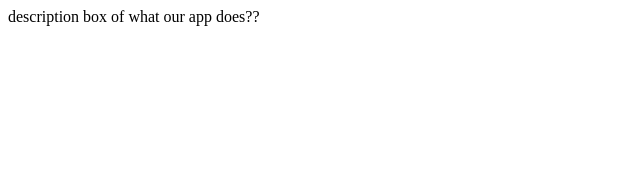
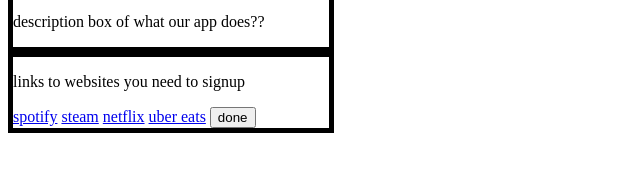
Before and after one commit to christiecamp/night-in-lineup, a plain HTML site: page index.html in a window 1280 px wide. Shown: the part 348-520 px from the top of the page, without its empty margins (0-640 px from the left). Drawn offline with nearby package versions, Linux system fonts and the light colour scheme; a script that the page names is missing.

Commit message:
added page 3 html and border styling to css just to see delineation

```diff
--- a/assets/css/style.css
+++ b/assets/css/style.css
@@ -1,3 +1,5 @@
-div {
-  background-color: red;
+.get-started-links,
+.get-started {
+  border: 5px solid black;
+  width: 25%;
 }
--- a/index.html
+++ b/index.html
@@ -7,7 +7,7 @@
     <title>Login and Signup Form</title>
 
     <!-- CSS -->
-    <link rel="stylesheet" href="./assets/css/style.csl" />
+    <link rel="stylesheet" href="./assets/css/style.css" />
 
     <!-- Boxicons CSS -->
     <link
@@ -123,12 +123,32 @@
     </section>
     <!-- page 2 section, redirect from page 1 signup/login -->
     <section class="get-started">
+
       <button class="getting-started">get started button</button>
+
       <button class="know-what-to-do">I know what to do button</button>
+
       <p class="description-box">description box of what our app does??</p>
+
     </section>
     <!-- end page 2 section -->
+    <!-- page 3 links section -->
+    <section class="get-started-links">
 
+      <p class="pg3-header">links to websites you need to signup</p>
+
+      <a href="https://open.spotify.com/">spotify</a>
+
+      <a href="https://store.steampowered.com/">steam</a>
+
+      <a href="https://www.netflix.com/">netflix</a>
+
+      <a href="https://www.ubereats.com/">uber eats</a>
+
+      <button class="done">done</button>
+
+    </section>
+    <!-- end page 3 link section -->
     <!-- JavaScript -->
     <script src="js/script.js"></script>
   </body>
```
